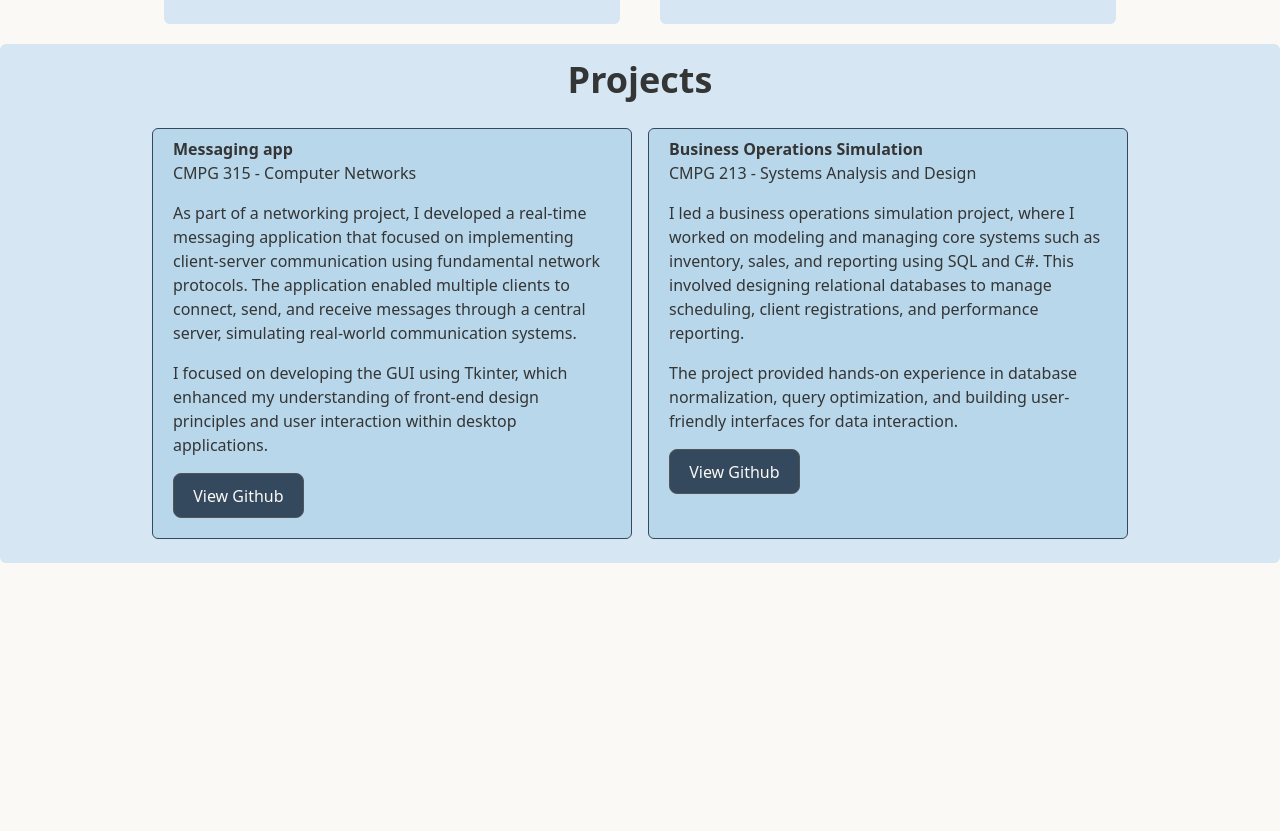
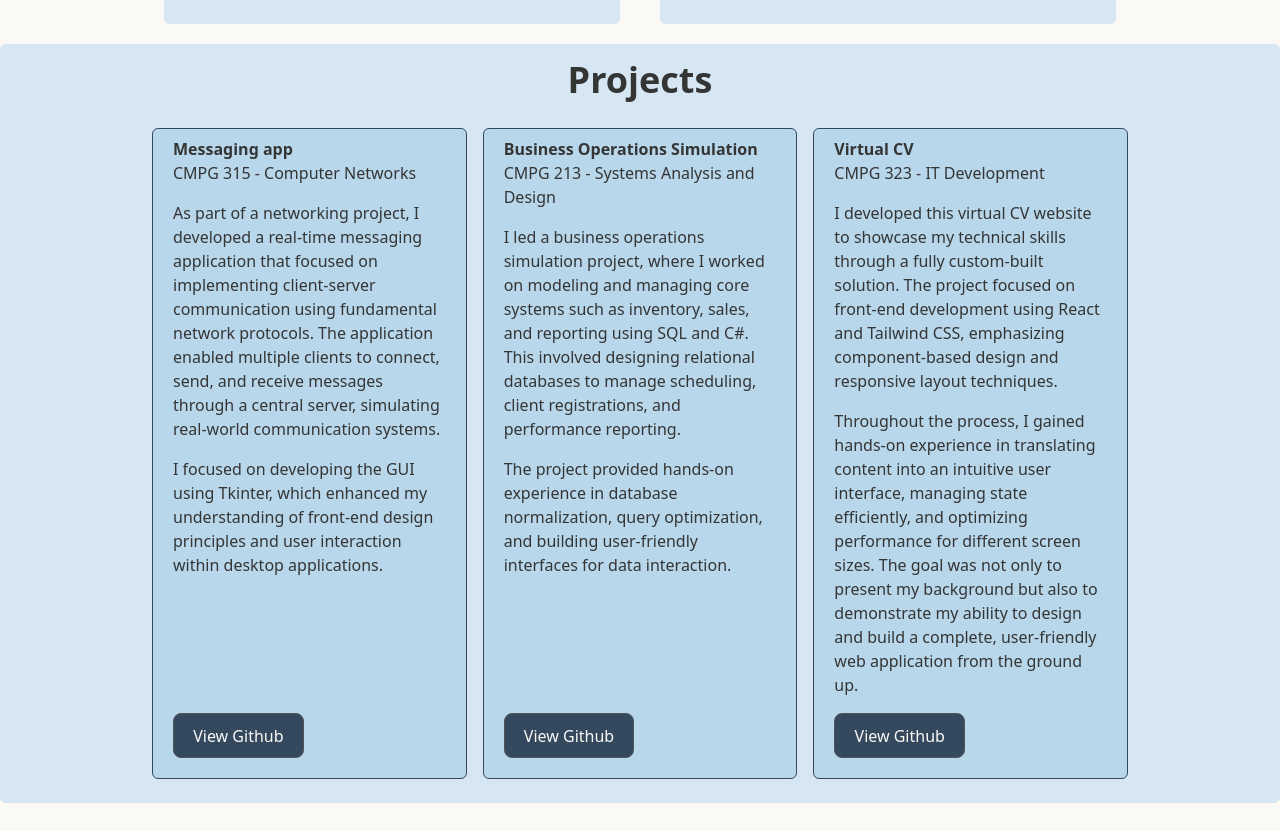
Before and after one commit to ZankeFerreira/Virtual-CV, a React (Vite) app in the folder virtualcv/: page / in a window 1280 px wide. Shown: the part 844-1675 px from the top of the page. Before the commit the page ends 1435 px from the top, so only its background shows below. Built offline with nearby package versions, Linux system fonts and the light colour scheme.

Commit message:
Aligned project buttons

```diff
--- a/virtualcv/src/Components/Projects.jsx
+++ b/virtualcv/src/Components/Projects.jsx
@@ -3,10 +3,10 @@ export default function Projects() {
     <div class="bg-[#d6e6f2]  p-1 pb-4 rounded-md mb-7">
       <h1 class="text-4xl font-bold text-center pb-5 mt-3"> Projects</h1>
       <div class="flex md:flex-row flex-col max-w-5xl mx-auto px-4 ">
-        <div class="flex-1 border-1 m-2 rounded-md  pt-2 px-5 pb-5 bg-[#b9d7ea] border-[#34495e]">
+        <div class="flex-1 border-1 m-2 rounded-md  pt-2 px-5 pb-5 bg-[#b9d7ea] border-[#34495e] flex flex-col">
           <p class="font-semibold"> Messaging app </p>
 
-          <div class="space-y-4">
+          <div class="space-y-4 flex-grow">
             <p> CMPG 315 - Computer Networks </p>
 
             <p>
@@ -24,7 +24,9 @@ export default function Projects() {
               within desktop applications.{" "}
             </p>
 
-            <button class="text-[#FAF9F6]">
+
+          </div>
+          <button class="text-[#FAF9F6] mt-4 w-fit">
               <a
                 href="https://github.com/ZankeFerreira/CMPG315_GroupProject-Texting-App"
                 target="_blank"
@@ -33,12 +35,11 @@ export default function Projects() {
               </a>
             </button>
         </div>
-        </div>
 
-        <div class="flex-1 border-1 m-2 rounded-md  pt-2 px-5 pb-5 bg-[#b9d7ea] border-[#34495e]">
+        <div class="flex-1 border-1 m-2 rounded-md  pt-2 px-5 pb-5 bg-[#b9d7ea] border-[#34495e] flex flex-col">
           <p class="font-semibold"> Business Operations Simulation </p>
 
-          <div class="space-y-4">
+          <div class="space-y-4 flex-grow">
             <p> CMPG 213 - Systems Analysis and Design </p>
 
             <p>
@@ -55,7 +56,9 @@ export default function Projects() {
               interfaces for data interaction.
             </p>
 
-            <button class="text-[#FAF9F6]">
+
+          </div>
+           <button class="text-[#FAF9F6] mt-4 w-fit">
               <a
                 href="https://github.com/ZankeFerreira/CMPG213_Project"
                 target="_blank"
@@ -64,40 +67,36 @@ export default function Projects() {
               </a>
             </button>
         </div>
-        </div>
 
-        {/* <div class="flex-1 border-1 m-2 rounded-md  pt-2 px-5 pb-5 bg-[#cce1f1] border-[#34495e]">
-        <p class="font-semibold"> Business Operation Development </p>
+        <div class="flex-1 border-1 m-2 rounded-md  pt-2 px-5 pb-5 bg-[#b9d7ea] border-[#34495e] flex flex-col">
+          <p class="font-semibold"> Virtual CV </p>
 
-        <div class="space-y-4">
-          <p> CMPG 311 - Databases</p>
+          <div class="space-y-4 flex-grow">
+            <p> CMPG 323 - IT Development</p>
 
             <p>
-            As part of an enterprise system development project, I worked on
-            simulating end-to-end business processes using an Oracle Database.
-            This involved designing and implementing database structures to
-            support core operations such as customer management, inventory
-            control, order processing, and reporting.
+              I developed this virtual
+              CV website to showcase my technical skills through a fully
+              custom-built solution. The project focused on front-end
+              development using React and Tailwind CSS, emphasizing
+              component-based design and responsive layout techniques.
             </p>
 
             <p>
-             The project provided
-            hands-on experience with SQL and data modeling, while
-            deepening my understanding of how enterprise-level systems support
-            complex workflows and ensure data integrity across various business
-            functions.
+              Throughout the process, I gained hands-on experience in translating content into an intuitive user interface, managing state efficiently, and optimizing performance for different screen sizes. The goal was not only to present my background but also to demonstrate my ability to design and build a complete, user-friendly web application from the ground up.
             </p>
 
-          <button class="font">
+
+          </div>
+           <button class="text-[#FAF9F6] mt-4 w-fit">
               <a
-              href="https://github.com/ZankeFerreira/CMPG213_Project"
+                href="https://github.com/ZankeFerreira/Virtual-CV"
                 target="_blank"
               >
                 View Github
               </a>
             </button>
         </div>
-      </div> */}
       </div>
     </div>
   );
```
Lines whose indentation alone changed are shown as unchanged.
